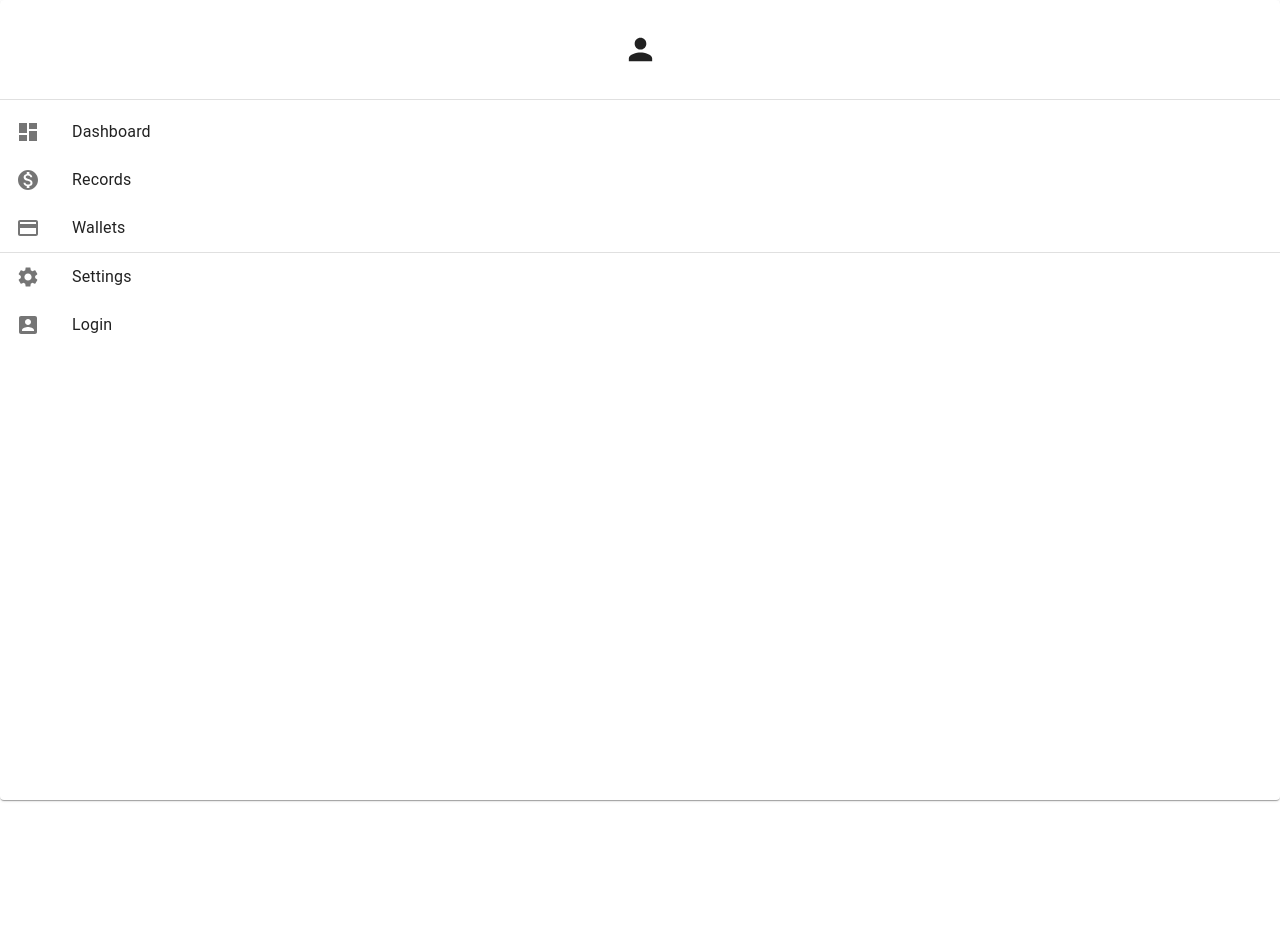
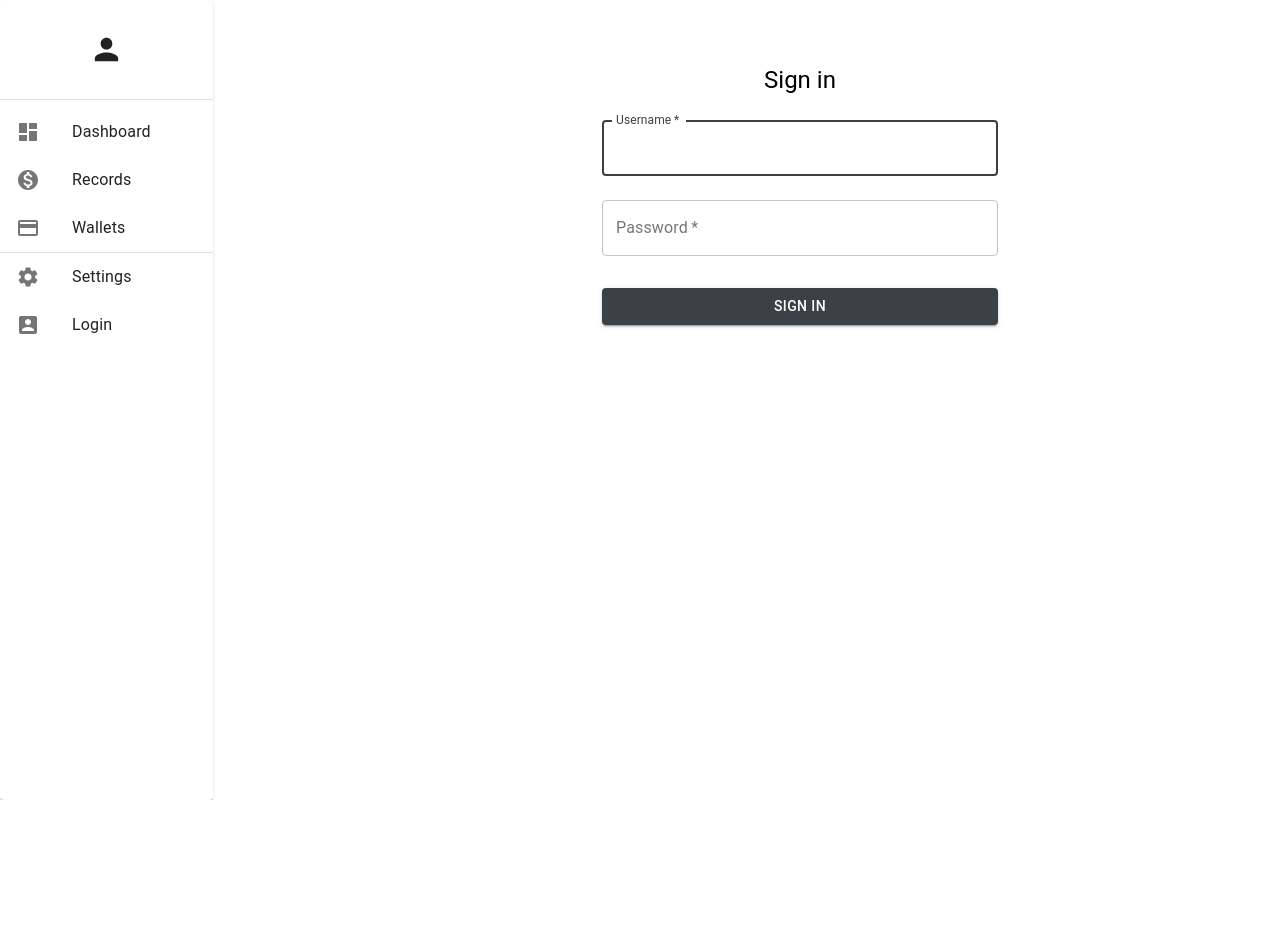
Before and after one commit to proohit/accountingapp, a Next.js app: page /login in a window 1280 px wide. Shown: the top 933 px of the page. After the commit the page ends 800 px from the top, so only its background shows below. Built offline with nearby package versions, Linux system fonts and the light colour scheme.

Commit message:
record page

```diff
--- a/pages/_app.tsx
+++ b/pages/_app.tsx
@@ -1,28 +1,25 @@
+import { Grid } from '@material-ui/core';
+import type { AppProps } from 'next/app';
 import React, { FunctionComponent } from 'react';
-import '../styles/globals.css';
-
-import type { AppProps } from 'next/app';
-import Providers from '../src/shared/components/Providers';
 import Authenticated from '../src/authentication/components/Authenticated';
 import { NavigationBar } from '../src/shared/components/NavigationBar';
-import { makeStyles } from '@material-ui/core';
-
-const styles = makeStyles((theme) => ({
-  toolbarOffset: {
-    ...theme.mixins.toolbar,
-  },
-}));
+import Providers from '../src/shared/components/Providers';
+import '../styles/globals.css';
+import styles from '../styles/App.module.css';
 
 const MyApp: FunctionComponent<AppProps> = ({ Component, pageProps }) => {
-  const classes = styles();
   return (
     <Providers>
       <Authenticated>
-        <NavigationBar />
-        <main>
-          <div className={classes.toolbarOffset} />
-          <Component {...pageProps} />
-        </main>
+        <Grid container className={styles.pageContainer}>
+          <Grid item xs={2}>
+            <NavigationBar />
+          </Grid>
+          <Grid item xs={1} />
+          <Grid container item xs={9}>
+            <Component {...pageProps} />
+          </Grid>
+        </Grid>
       </Authenticated>
     </Providers>
   );
```
Also changed, not shown: pages/records/index.tsx (+12 -1 lines).
